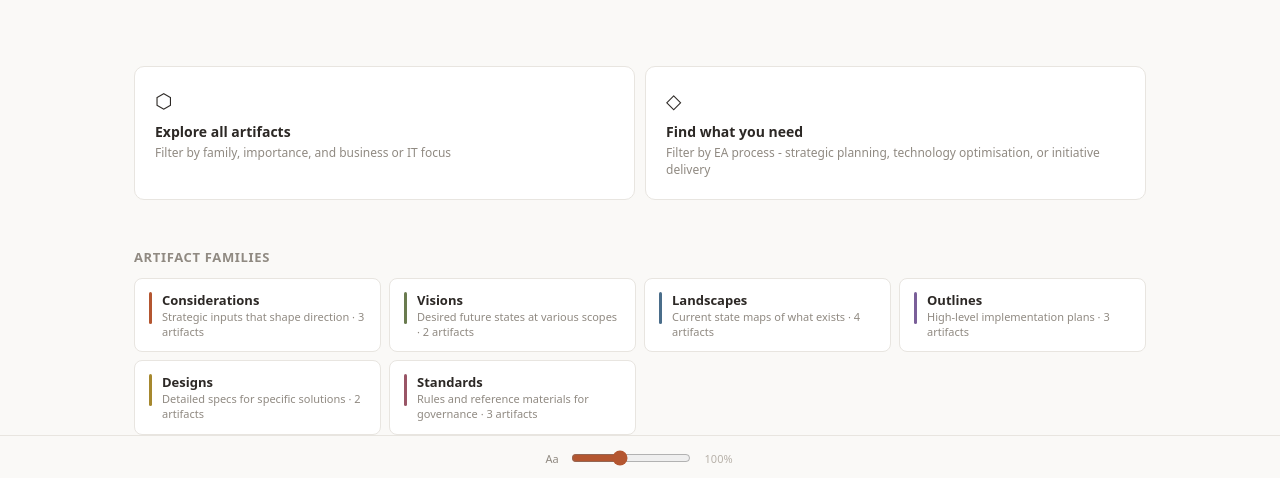
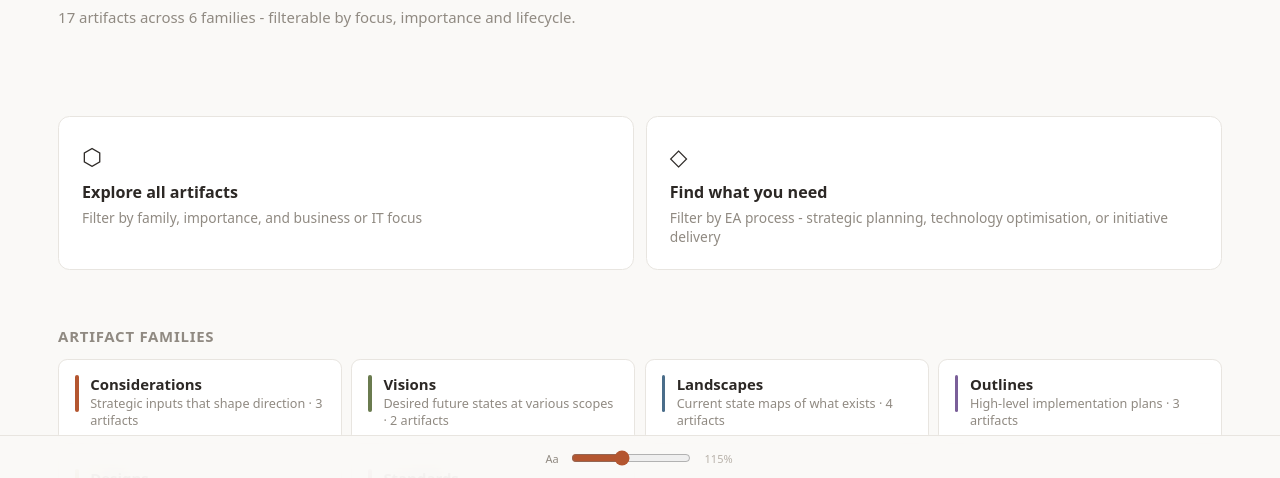
Before and after one commit to luizhrs/ea-on-a-page, a website: page public/index.html in a window 1280 px wide. Shown: the part 320-798 px from the top of the page. Drawn offline with Linux system fonts and the light colour scheme; a web font is replaced by a local one.

Commit message:
Removed hard coded font sizes

```diff
--- a/public/index.html
+++ b/public/index.html
@@ -18,7 +18,7 @@ body{
   --vBg:#faf9f7;--vS:#d6d1ca;--vN:#f0ede9;--vT:#7a746d;
   --sh:0 1px 3px rgba(0,0,0,.04);
   background:var(--bg);color:var(--tx);
-  font-family:'Satoshi',system-ui,sans-serif;font-size:20px;
+  font-family:'Satoshi',system-ui,sans-serif;font-size:17px;
   -webkit-font-smoothing:antialiased;min-height:100vh;display:flex;flex-direction:column;
 }
 
@@ -239,8 +239,8 @@ footer{padding:32px 24px 60px;border-top:1px solid var(--bd);text-align:center}
 
 <div class="fs-bar">
   <label>Aa</label>
-  <input type="range" id="fslider" min="80" max="130" value="100" step="5" oninput="setFs(this.value)">
-  <span class="fs-val" id="fsval">100%</span>
+  <input type="range" id="fslider" min="90" max="150" value="115" step="5" oninput="setFs(this.value)">
+  <span class="fs-val" id="fsval">115%</span>
 </div>
 
 <script>
@@ -425,7 +425,7 @@ function pickRef(v){cRef=v;renderCh()}
 (function(){
   $('ac2').textContent=DA.length;
   let h='';Object.entries(FM).forEach(([k,fm])=>{const c=DA.filter(a=>a.f===k).length;h+=`<div class="fi"><div class="fb" style="background:${fm.c}"></div><div><div class="fn">${fm.l}</div><div class="fd">${fm.d} · ${c} artifact${c>1?'s':''}</div></div></div>`});
-  $('flist').innerHTML=h;ua();
+  $('flist').innerHTML=h;ua();setFs(115);
 })();
 </script>
 </body>
```
